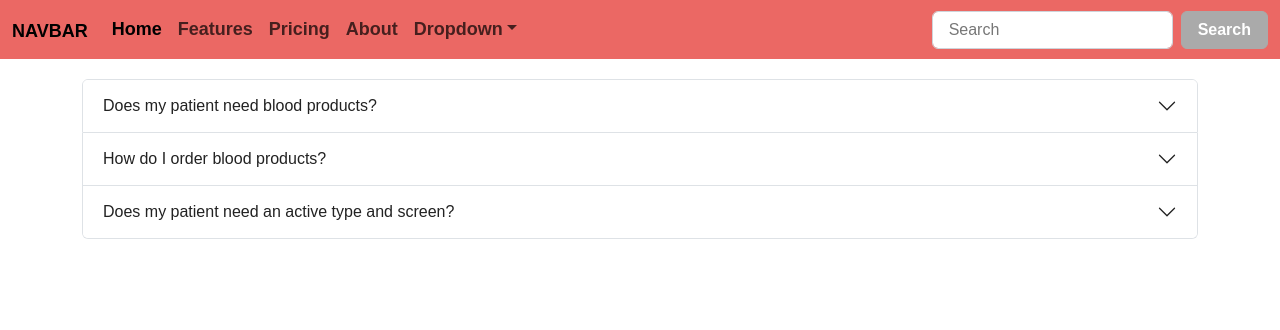
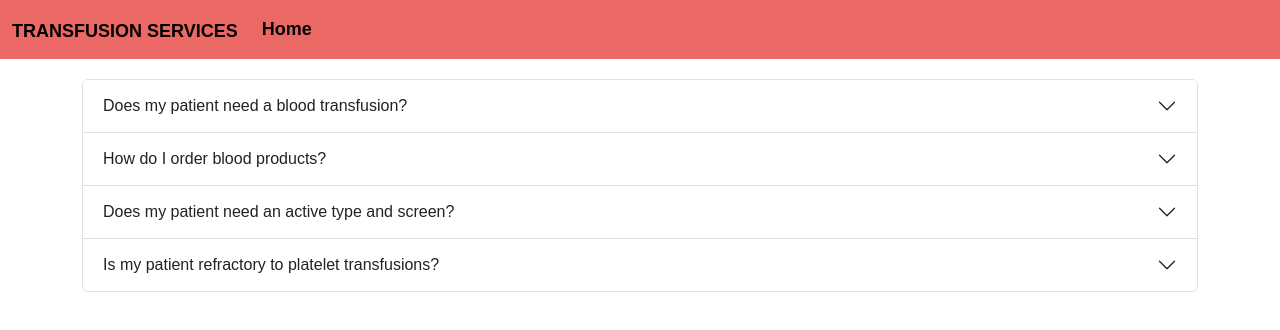
Before and after one commit to BoredBoar/bloodFAQ, a plain HTML site: page index.html in a window 1280 px wide. Drawn offline with nearby package versions, Linux system fonts and the light colour scheme; a web font is replaced by a local one.

Commit message:
Add platelet refractory

```diff
--- a/index.html
+++ b/index.html
@@ -3,14 +3,14 @@
 <head>
     <meta charset="UTF-8">
     <meta name="viewport" content="width=device-width, initial-scale=1.0">
-    <title>Blood</title>
+    <title>Blood FAQ</title>
     <script src="https://cdn.jsdelivr.net/npm/bootstrap@5.3.2/dist/js/bootstrap.bundle.min.js" integrity="sha384-C6RzsynM9kWDrMNeT87bh95OGNyZPhcTNXj1NW7RuBCsyN/o0jlpcV8Qyq46cDfL" crossorigin="anonymous"></script>
     <link rel="stylesheet" href="https://cdnjs.cloudflare.com/ajax/libs/bootswatch/5.3.2/journal/bootstrap.min.css" integrity="sha512-yXyY9RoQOgTNBsVdh7cNl7pvTvwxKaacxfeCl0OTyKK4ty49UDxrAIhqCrsiNxQwLzhQBJw3NKks7bZyghrIZg==" crossorigin="anonymous" referrerpolicy="no-referrer" />
 </head>
 <body>
     <nav class="navbar navbar-expand-lg bg-primary" data-bs-theme="dark">
         <div class="container-fluid">
-          <a class="navbar-brand" href="#">Navbar</a>
+          <a class="navbar-brand" href="#">Transfusion Services</a>
           <button class="navbar-toggler" type="button" data-bs-toggle="collapse" data-bs-target="#navbarColor01" aria-controls="navbarColor01" aria-expanded="false" aria-label="Toggle navigation">
             <span class="navbar-toggler-icon"></span>
           </button>
@@ -21,30 +21,7 @@
                   <span class="visually-hidden">(current)</span>
                 </a>
               </li>
-              <li class="nav-item">
-                <a class="nav-link" href="#">Features</a>
-              </li>
-              <li class="nav-item">
-                <a class="nav-link" href="#">Pricing</a>
-              </li>
-              <li class="nav-item">
-                <a class="nav-link" href="#">About</a>
-              </li>
-              <li class="nav-item dropdown">
-                <a class="nav-link dropdown-toggle" data-bs-toggle="dropdown" href="#" role="button" aria-haspopup="true" aria-expanded="false">Dropdown</a>
-                <div class="dropdown-menu">
-                  <a class="dropdown-item" href="#">Action</a>
-                  <a class="dropdown-item" href="#">Another action</a>
-                  <a class="dropdown-item" href="#">Something else here</a>
-                  <div class="dropdown-divider"></div>
-                  <a class="dropdown-item" href="#">Separated link</a>
-                </div>
-              </li>
             </ul>
-            <form class="d-flex">
-              <input class="form-control me-sm-2" type="search" placeholder="Search">
-              <button class="btn btn-secondary my-2 my-sm-0" type="submit">Search</button>
-            </form>
           </div>
         </div>
       </nav>
@@ -53,7 +30,7 @@
             <div class="accordion-item">
               <h2 class="accordion-header" id="headingOne">
                 <button class="accordion-button collapsed" type="button" data-bs-toggle="collapse" data-bs-target="#collapseOne" aria-expanded="false" aria-controls="collapseOne">
-                  Does my patient need blood products?
+                  Does my patient need a blood transfusion?
                 </button>
               </h2>
               <div id="collapseOne" class="accordion-collapse collapse" aria-labelledby="headingOne" data-bs-parent="#accordionExample" style="">
@@ -86,6 +63,18 @@
                 </div>
               </div>
             </div>
+            <div class="accordion-item">
+              <h2 class="accordion-header" id="headingFour">
+                <button class="accordion-button collapsed" type="button" data-bs-toggle="collapse" data-bs-target="#collapseFour" aria-expanded="false" aria-controls="collapseThree">
+                  Is my patient refractory to platelet transfusions?
+                </button>
+              </h2>
+              <div id="collapseFour" class="accordion-collapse collapse" aria-labelledby="headingFour" data-bs-parent="#accordionExample">
+                <div class="accordion-body">
+                  <strong>Possibly!</strong> Hospitalized patients have many reasons to have low platelet counts and for their platelet counts to trend down over time. A better question might be "What is consuming my patient's platelets?" Is it an immunologic cause or not? If non-immunologic casues have been ruled out, try checking a 1-hr post count, or 10-60 minutes following the conclusion of a platelet trasnfusion.
+                </div>
+              </div>
+            </div>
           </div>
 
     </div>
```
